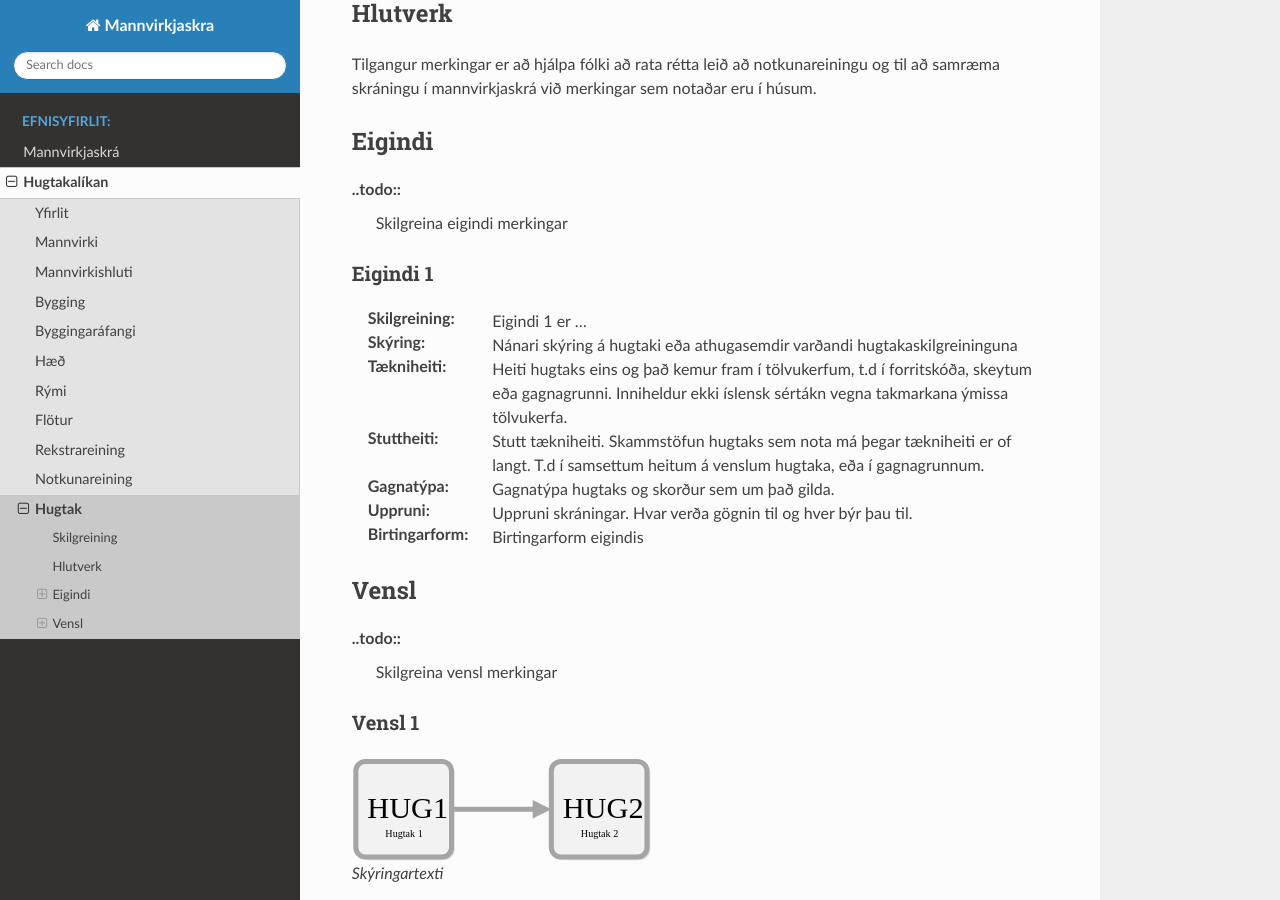
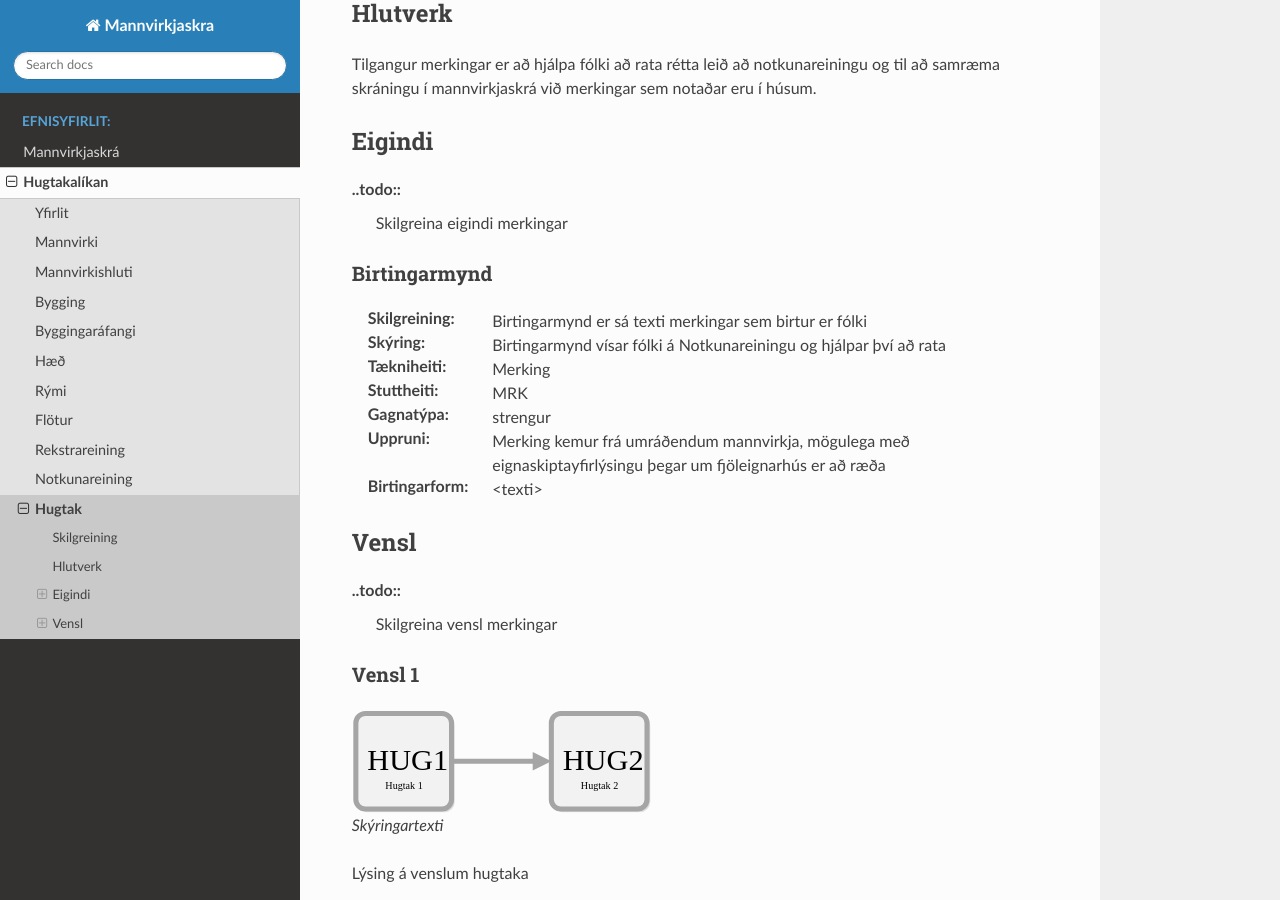
Before and after one commit to hthl/Mannvirkjaskra, a Sphinx documentation site: the page built from source/merking.rst, in a window 1280 px wide and 900 px high, scrolled down 444 px. Built offline with Sphinx 7.4.7 and the Read the Docs theme 2.0.0, drawn with Linux system fonts in a browser that asks for light colours.

Commit message:
Skráning Merkingar uppfærð

```diff
--- a/source/merking.rst
+++ b/source/merking.rst
@@ -23,25 +23,29 @@ Eigindi
 ..todo::
   Skilgreina eigindi merkingar
 
-Eigindi 1
+Birtingarmynd
 ~~~~~~~~~~~~~~~~~~~~
 
 :Skilgreining:
- Eigindi 1 er ...
+ Birtingarmynd er sá texti merkingar sem birtur er fólki
 
 :Skýring:
-  Nánari skýring á hugtaki eða athugasemdir varðandi hugtakaskilgreininguna
+  Birtingarmynd vísar fólki á Notkunareiningu og hjálpar því að rata
+
 :Tækniheiti:
- Heiti hugtaks eins og það kemur fram í tölvukerfum, t.d í forritskóða, skeytum eða gagnagrunni.
- Inniheldur ekki íslensk sértákn vegna takmarkana ýmissa tölvukerfa.
+ Merking
+
 :Stuttheiti:
- Stutt tækniheiti. Skammstöfun hugtaks sem nota má þegar tækniheiti er of langt. T.d í samsettum heitum á venslum hugtaka, eða í gagnagrunnum.
+ MRK
+
 :Gagnatýpa:
- Gagnatýpa hugtaks og skorður sem um það gilda.
+ strengur
+
 :Uppruni:
- Uppruni skráningar. Hvar verða gögnin til og hver býr þau til.
+ Merking kemur frá umráðendum mannvirkja, mögulega með eignaskiptayfirlýsingu þegar um fjöleignarhús er að ræða
+
 :Birtingarform:
- Birtingarform eigindis
+ <texti>
 
 Vensl
 -----
```
